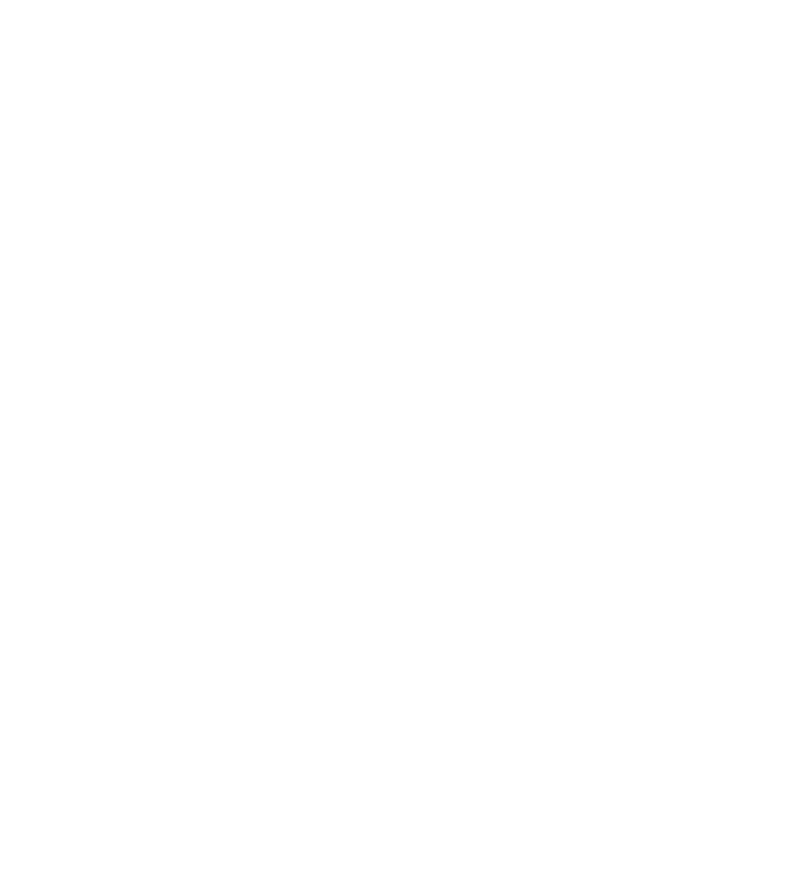
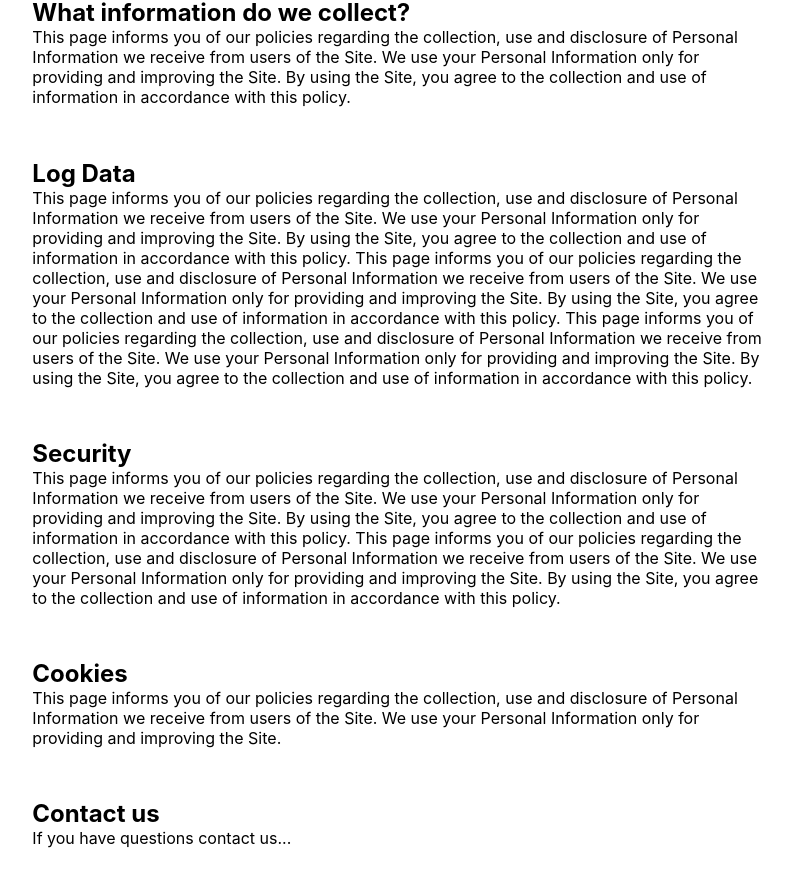
Before and after one commit to WyimaginowaneKoniki/Kongres, a React (Create React App) app in the folder web-client/: page /cookies-policy in a window 1280 px wide. Shown: the part 189-1063 px from the top of the page, without its empty margins (239-1031 px from the left). Before the commit the page ends 800 px from the top, so only its background shows below. Built offline with nearby package versions, Linux system fonts and the light colour scheme.

Commit message:
Use ParagraphText component in regulations and policy pages

```diff
--- a/web-client/src/pages/cookies-policy.js
+++ b/web-client/src/pages/cookies-policy.js
@@ -1,12 +1,47 @@
-import React from 'react';
-import '../App.css';
+import React from "react";
+import "../App.css";
+import ParagraphText from "../components/ParagraphText";
 
 function CookiesPolicy() {
-    return (
-      <div>
-          <h1>Cookies policy</h1>
-      </div>
-    );
+  const paragraph1 = {
+    heading: "What information do we collect?",
+    content:
+      "This page informs you of our policies regarding the collection, use and disclosure of Personal Information we receive from users of the Site. We use your Personal Information only for providing and improving the Site. By using the Site, you agree to the collection and use of information in accordance with this policy.",
+  };
+
+  const paragraph2 = {
+    heading: "Log Data",
+    content:
+      "This page informs you of our policies regarding the collection, use and disclosure of Personal Information we receive from users of the Site. We use your Personal Information only for providing and improving the Site. By using the Site, you agree to the collection and use of information in accordance with this policy. This page informs you of our policies regarding the collection, use and disclosure of Personal Information we receive from users of the Site. We use your Personal Information only for providing and improving the Site. By using the Site, you agree to the collection and use of information in accordance with this policy. This page informs you of our policies regarding the collection, use and disclosure of Personal Information we receive from users of the Site. We use your Personal Information only for providing and improving the Site. By using the Site, you agree to the collection and use of information in accordance with this policy.",
+  };
+
+  const paragraph3 = {
+    heading: "Security",
+    content:
+      "This page informs you of our policies regarding the collection, use and disclosure of Personal Information we receive from users of the Site. We use your Personal Information only for providing and improving the Site. By using the Site, you agree to the collection and use of information in accordance with this policy. This page informs you of our policies regarding the collection, use and disclosure of Personal Information we receive from users of the Site. We use your Personal Information only for providing and improving the Site. By using the Site, you agree to the collection and use of information in accordance with this policy.",
+  };
+
+  const paragraph4 = {
+    heading: "Cookies",
+    content:
+      "This page informs you of our policies regarding the collection, use and disclosure of Personal Information we receive from users of the Site. We use your Personal Information only for providing and improving the Site.",
+  };
+
+  const paragraph5 = {
+    heading: "Contact us",
+    content: "If you have questions contact us...",
+  };
+
+  return (
+    <div>
+      <h1>Cookies policy</h1>
+      <ParagraphText heading={paragraph1.heading} content={paragraph1.content} />
+      <ParagraphText heading={paragraph2.heading} content={paragraph2.content} />
+      <ParagraphText heading={paragraph3.heading} content={paragraph3.content} />
+      <ParagraphText heading={paragraph4.heading} content={paragraph4.content} />
+      <ParagraphText heading={paragraph5.heading} content={paragraph5.content} />
+    </div>
+  );
 }
 
 export default CookiesPolicy;
--- a/web-client/src/pages/privacy-policy.js
+++ b/web-client/src/pages/privacy-policy.js
@@ -1,12 +1,47 @@
-import React from 'react';
-import '../App.css';
+import React from "react";
+import "../App.css";
+import ParagraphText from "../components/ParagraphText";
 
 function PrivacyPolicy() {
-    return (
-      <div>
-          <h1>Privacy policy</h1>
-      </div>
-    );
+  const paragraph1 = {
+    heading: "What information do we collect?",
+    content:
+      "This page informs you of our policies regarding the collection, use and disclosure of Personal Information we receive from users of the Site. We use your Personal Information only for providing and improving the Site. By using the Site, you agree to the collection and use of information in accordance with this policy.",
+  };
+
+  const paragraph2 = {
+    heading: "Log Data",
+    content:
+      "This page informs you of our policies regarding the collection, use and disclosure of Personal Information we receive from users of the Site. We use your Personal Information only for providing and improving the Site. By using the Site, you agree to the collection and use of information in accordance with this policy. This page informs you of our policies regarding the collection, use and disclosure of Personal Information we receive from users of the Site. We use your Personal Information only for providing and improving the Site. By using the Site, you agree to the collection and use of information in accordance with this policy. This page informs you of our policies regarding the collection, use and disclosure of Personal Information we receive from users of the Site. We use your Personal Information only for providing and improving the Site. By using the Site, you agree to the collection and use of information in accordance with this policy.",
+  };
+
+  const paragraph3 = {
+    heading: "Security",
+    content:
+      "This page informs you of our policies regarding the collection, use and disclosure of Personal Information we receive from users of the Site. We use your Personal Information only for providing and improving the Site. By using the Site, you agree to the collection and use of information in accordance with this policy. This page informs you of our policies regarding the collection, use and disclosure of Personal Information we receive from users of the Site. We use your Personal Information only for providing and improving the Site. By using the Site, you agree to the collection and use of information in accordance with this policy.",
+  };
+
+  const paragraph4 = {
+    heading: "Changes to this Privacy Policy",
+    content:
+      "This page informs you of our policies regarding the collection, use and disclosure of Personal Information we receive from users of the Site. We use your Personal Information only for providing and improving the Site.",
+  };
+
+  const paragraph5 = {
+    heading: "Contact us",
+    content: "If you have questions contact us...",
+  };
+
+  return (
+    <div>
+      <h1>Privacy policy</h1>
+      <ParagraphText heading={paragraph1.heading} content={paragraph1.content} />
+      <ParagraphText heading={paragraph2.heading} content={paragraph2.content} />
+      <ParagraphText heading={paragraph3.heading} content={paragraph3.content} />
+      <ParagraphText heading={paragraph4.heading} content={paragraph4.content} />
+      <ParagraphText heading={paragraph5.heading} content={paragraph5.content} />
+    </div>
+  );
 }
 
 export default PrivacyPolicy;
--- a/web-client/src/pages/regulations.js
+++ b/web-client/src/pages/regulations.js
@@ -1,12 +1,47 @@
-import React from 'react';
-import '../App.css';
+import React from "react";
+import "../App.css";
+import ParagraphText from "../components/ParagraphText";
 
 function Regulations() {
-    return (
-      <div>
-          <h1>Regulations</h1>
-      </div>
-    );
+  const paragraph1 = {
+    heading: "Rules about conference",
+    content:
+      "This page informs you of our policies regarding the collection, use and disclosure of Personal Information we receive from users of the Site. We use your Personal Information only for providing and improving the Site. By using the Site, you agree to the collection and use of information in accordance with this policy.",
+  };
+
+  const paragraph2 = {
+    heading: "Participant",
+    content:
+      "This page informs you of our policies regarding the collection, use and disclosure of Personal Information we receive from users of the Site. We use your Personal Information only for providing and improving the Site. By using the Site, you agree to the collection and use of information in accordance with this policy. This page informs you of our policies regarding the collection, use and disclosure of Personal Information we receive from users of the Site. We use your Personal Information only for providing and improving the Site. By using the Site, you agree to the collection and use of information in accordance with this policy. This page informs you of our policies regarding the collection, use and disclosure of Personal Information we receive from users of the Site. We use your Personal Information only for providing and improving the Site. By using the Site, you agree to the collection and use of information in accordance with this policy.",
+  };
+
+  const paragraph3 = {
+    heading: "Reviewer",
+    content:
+      "This page informs you of our policies regarding the collection, use and disclosure of Personal Information we receive from users of the Site. We use your Personal Information only for providing and improving the Site. By using the Site, you agree to the collection and use of information in accordance with this policy. This page informs you of our policies regarding the collection, use and disclosure of Personal Information we receive from users of the Site. We use your Personal Information only for providing and improving the Site. By using the Site, you agree to the collection and use of information in accordance with this policy.",
+  };
+
+  const paragraph4 = {
+    heading: "Changes to Regulations",
+    content:
+      "This page informs you of our policies regarding the collection, use and disclosure of Personal Information we receive from users of the Site. We use your Personal Information only for providing and improving the Site.",
+  };
+
+  const paragraph5 = {
+    heading: "Contact us",
+    content: "If you have questions contact us...",
+  };
+
+  return (
+    <div>
+      <h1>Regulations</h1>
+      <ParagraphText heading={paragraph1.heading} content={paragraph1.content} />
+      <ParagraphText heading={paragraph2.heading} content={paragraph2.content} />
+      <ParagraphText heading={paragraph3.heading} content={paragraph3.content} />
+      <ParagraphText heading={paragraph4.heading} content={paragraph4.content} />
+      <ParagraphText heading={paragraph5.heading} content={paragraph5.content} />
+    </div>
+  );
 }
 
 export default Regulations;
```
